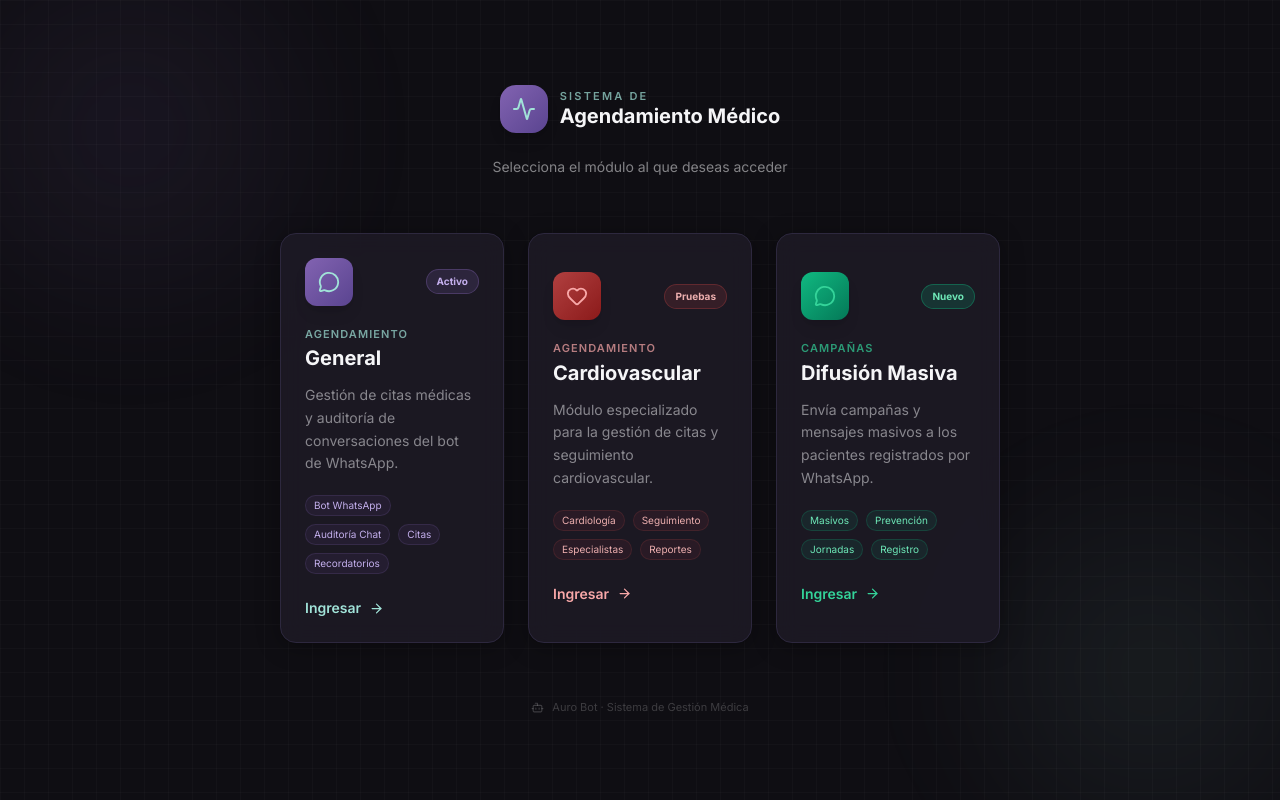
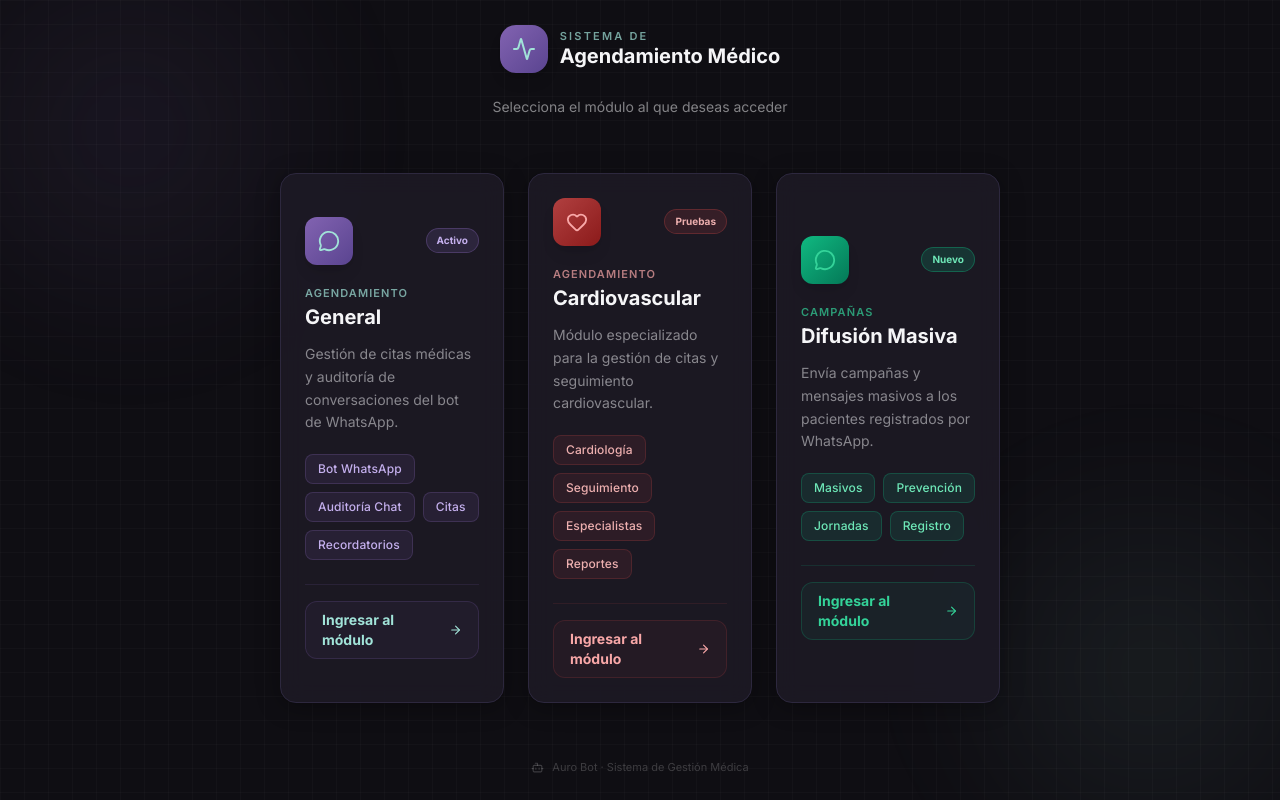
Before and after one commit to Escorpio024/Agendamiento, a Next.js app in the folder frontend/: page / in a window 1280 px wide. Built offline with nearby package versions, Linux system fonts and the light colour scheme.

Commit message:
ui: mejorar visual de tags y botones en homepage y sidebar

```diff
--- a/frontend/app/page.js
+++ b/frontend/app/page.js
@@ -199,11 +199,12 @@ export default function SelectorPage() {
                                 {mod.features.map((f) => (
                                     <span
                                         key={f}
-                                        className="text-[10px] px-2 py-0.5 rounded-full"
+                                        className="text-xs font-medium px-3 py-1.5 rounded-lg"
                                         style={{
-                                            background: `${mod.badgeColor}18`,
+                                            background: `${mod.badgeColor}20`,
                                             color: mod.badgeText,
-                                            border: `1px solid ${mod.badgeColor}30`,
+                                            border: `1px solid ${mod.badgeColor}40`,
+                                            letterSpacing: '0.01em',
                                         }}
                                     >
                                         {f}
@@ -213,19 +214,24 @@ export default function SelectorPage() {
 
                             {/* CTA */}
                             <div
-                                className="flex items-center gap-2 text-sm font-semibold transition-all duration-200"
-                                style={{
-                                    color: mod.available ? mod.accentColor : 'var(--text-muted)',
-                                    transform: isHovered && mod.available ? 'translateX(4px)' : 'translateX(0)',
-                                }}
+                                className="flex items-center justify-between pt-4 mt-auto"
+                                style={{ borderTop: `1px solid ${mod.badgeColor}25` }}
                             >
                                 {mod.available ? (
-                                    <>
-                                        <span>Ingresar</span>
-                                        <ArrowRight size={15} />
-                                    </>
+                                    <div
+                                        className="flex items-center gap-2 text-sm font-bold px-4 py-2 rounded-xl transition-all duration-200"
+                                        style={{
+                                            background: isHovered ? `${mod.badgeColor}22` : `${mod.badgeColor}10`,
+                                            color: mod.accentColor,
+                                            border: `1px solid ${mod.badgeColor}35`,
+                                            transform: isHovered ? 'translateX(3px)' : 'translateX(0)',
+                                        }}
+                                    >
+                                        <span>Ingresar al módulo</span>
+                                        <ArrowRight size={14} />
+                                    </div>
                                 ) : (
-                                    <span>En desarrollo</span>
+                                    <span className="text-xs text-gray-500 px-3 py-1.5 rounded-lg border border-gray-700/50 bg-gray-800/30">En desarrollo</span>
                                 )}
                             </div>
                         </button>
--- a/frontend/components/Sidebar.js
+++ b/frontend/components/Sidebar.js
@@ -80,29 +80,29 @@ export default function Sidebar({ conversations, activeId, onSelect, filter, set
                         {/* Botón Visor */}
                         <button
                             onClick={onOpenVisor}
-                            className="flex-1 flex items-center justify-center gap-1.5 bg-[#2D283E] hover:bg-[#8263B1]/40 text-[#C4A7FF] px-2 py-1.5 rounded-lg text-xs font-semibold transition-all shadow-sm border border-[#8263B1]/20 hover:border-[#8263B1]/50"
+                            className="flex-1 flex items-center justify-center gap-2 bg-[#2D283E] hover:bg-[#8263B1]/40 text-[#C4A7FF] px-3 py-2.5 rounded-xl text-xs font-bold transition-all shadow-sm border border-[#8263B1]/25 hover:border-[#8263B1]/60"
                             title="Visor de agenda médica"
                         >
-                            <MonitorCheck size={12} />
+                            <MonitorCheck size={14} />
                             <span>Visor</span>
                         </button>
                         {/* Botón recordatorios */}
                         <button
                             onClick={handleSendReminders}
                             disabled={sendingReminders}
-                            className="flex-1 flex items-center justify-center gap-1.5 bg-[#2D283E] hover:bg-[#A1E3D8]/20 text-[#A1E3D8] px-2 py-1.5 rounded-lg text-xs font-semibold transition-all shadow-sm border border-[#A1E3D8]/20 hover:border-[#A1E3D8]/40 disabled:opacity-50 disabled:cursor-not-allowed"
+                            className="flex-1 flex items-center justify-center gap-2 bg-[#2D283E] hover:bg-[#A1E3D8]/20 text-[#A1E3D8] px-3 py-2.5 rounded-xl text-xs font-bold transition-all shadow-sm border border-[#A1E3D8]/25 hover:border-[#A1E3D8]/50 disabled:opacity-50 disabled:cursor-not-allowed"
                             title="Enviar recordatorios de citas de mañana"
                         >
-                            <BellRing size={12} className={sendingReminders ? 'animate-pulse' : ''} />
+                            <BellRing size={14} className={sendingReminders ? 'animate-pulse' : ''} />
                             <span>{sendingReminders ? 'Enviando...' : 'Recordar'}</span>
                         </button>
                         {/* Botón Citas */}
                         <button
                             onClick={onOpenHistory}
-                            className="flex-1 flex items-center justify-center gap-1.5 bg-[#2D283E] hover:bg-[#8263B1]/40 text-[#F5F5F7] px-2 py-1.5 rounded-lg text-xs font-semibold transition-all shadow-sm border border-[#2D283E] hover:border-[#8263B1]/50"
+                            className="flex-1 flex items-center justify-center gap-2 bg-[#2D283E] hover:bg-[#8263B1]/30 text-[#F5F5F7] px-3 py-2.5 rounded-xl text-xs font-bold transition-all shadow-sm border border-[#2D283E] hover:border-[#8263B1]/50"
                             title="Ver historial de citas"
                         >
-                            <CalendarClock size={12} className="text-[#A1E3D8]" />
+                            <CalendarClock size={14} className="text-[#A1E3D8]" />
                             <span>Citas {appointmentsCount > 0 ? `(${appointmentsCount})` : ''}</span>
                         </button>
                     </div>
```
